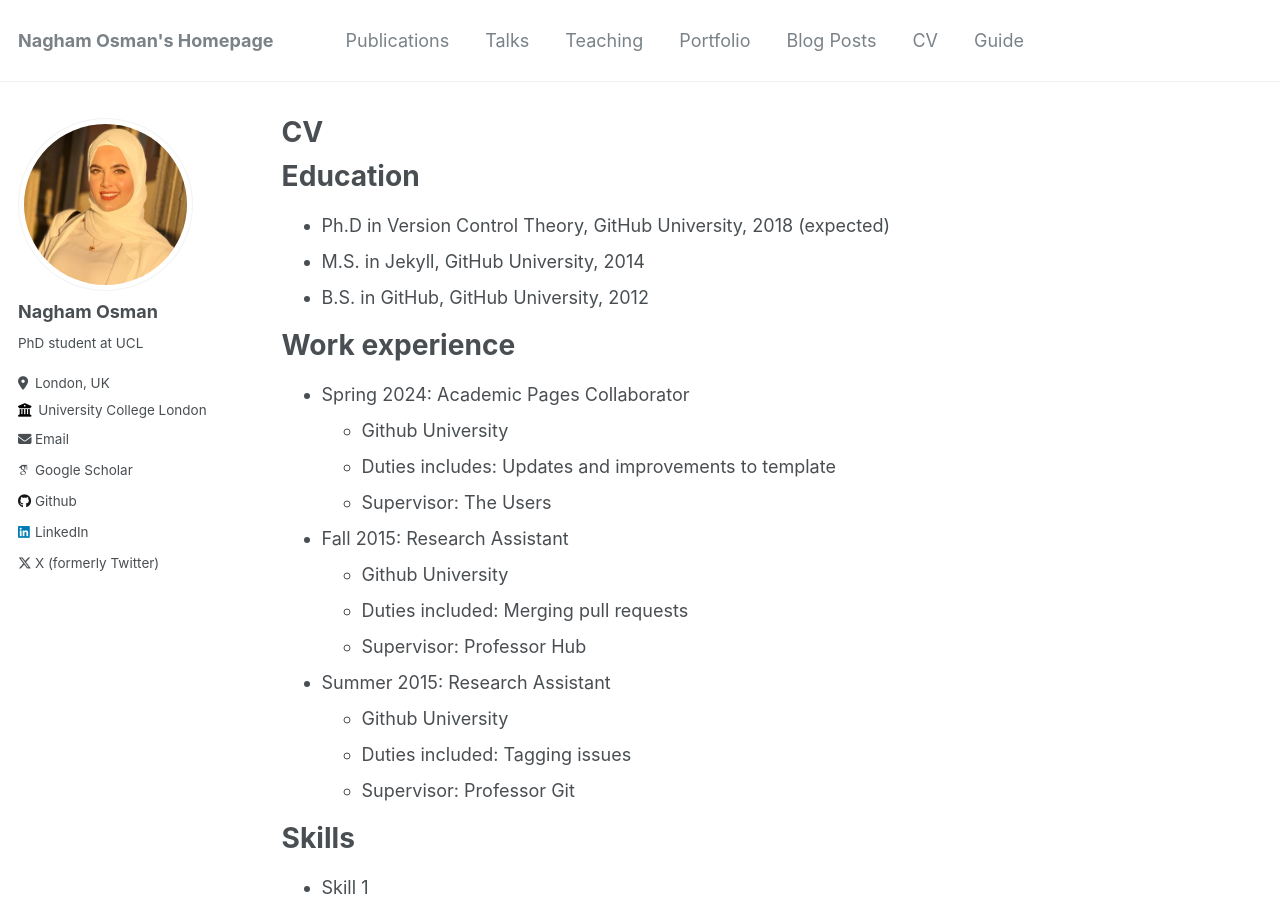
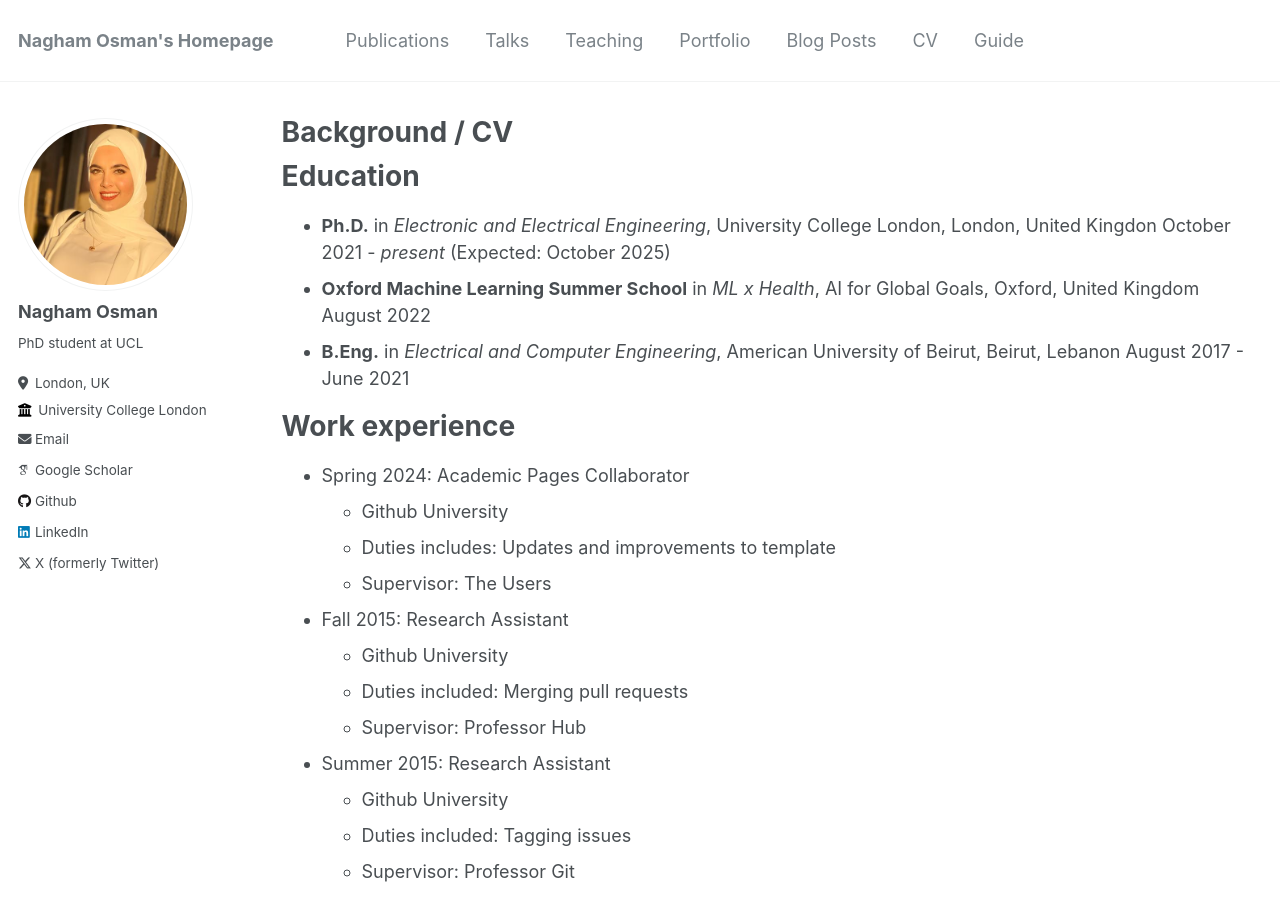
Before and after one commit to nagham-osman/nagham-osman.github.io, a Jekyll site: the page built from _pages/cv.md, in a window 1280 px wide and 900 px high. Built offline with Jekyll 4.4.1, drawn with Linux system fonts in a browser that asks for light colours; some web fonts are replaced.

Commit message:
add education to cv

```diff
--- a/_pages/cv.md
+++ b/_pages/cv.md
@@ -1,6 +1,6 @@
 ---
 layout: archive
-title: "CV"
+title: "Background / CV"
 permalink: /cv/
 author_profile: true
 redirect_from:
@@ -11,9 +11,12 @@ redirect_from:
 
 Education
 ======
-* Ph.D in Version Control Theory, GitHub University, 2018 (expected)
-* M.S. in Jekyll, GitHub University, 2014
-* B.S. in GitHub, GitHub University, 2012
+* **Ph.D.** in *Electronic and Electrical Engineering*, University College London, London, United Kingdon
+  October 2021 - *present* (Expected: October 2025)
+* **Oxford Machine Learning Summer School** in *ML x Health*, AI for Global Goals, Oxford, United Kingdom
+  August 2022
+* **B.Eng.** in *Electrical and Computer Engineering*, American University of Beirut, Beirut, Lebanon
+  August 2017 - June 2021
 
 Work experience
 ======
```
